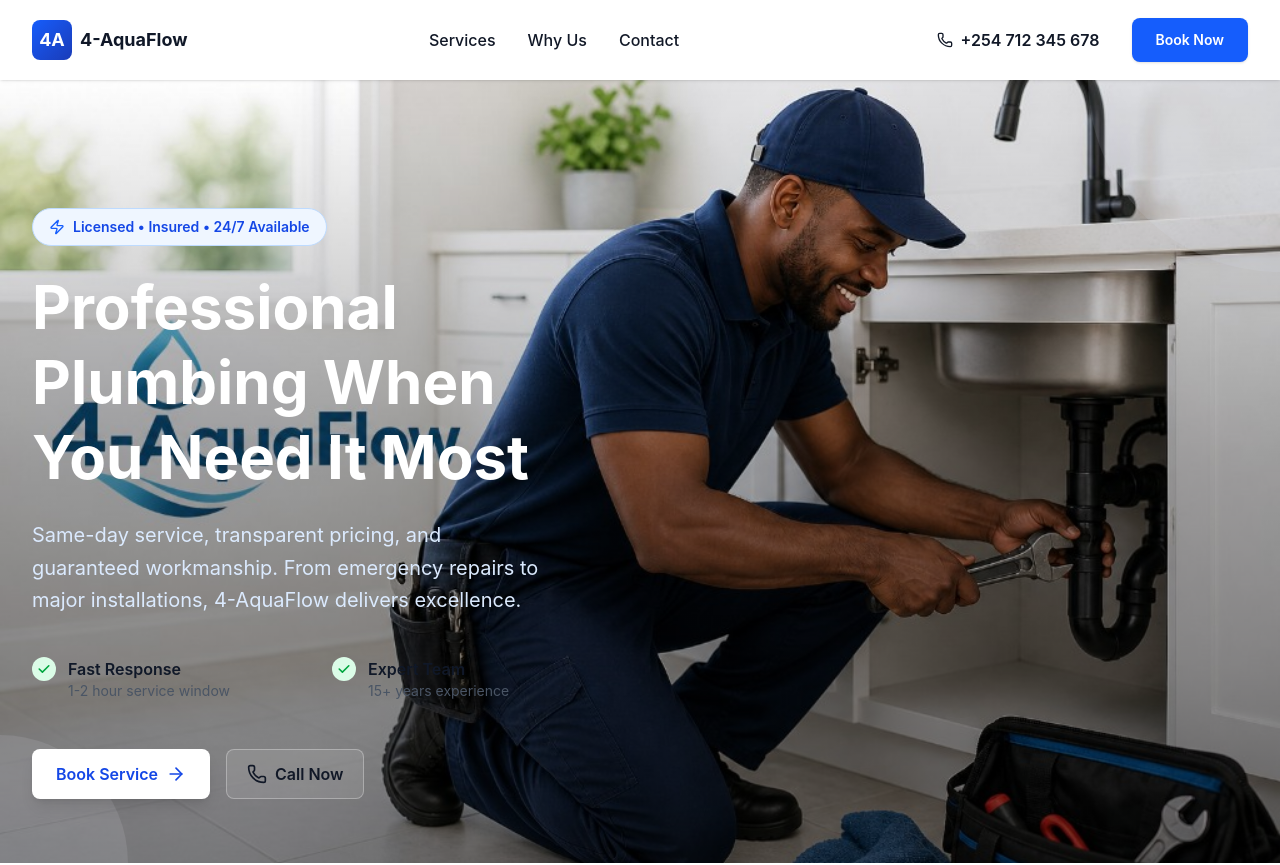
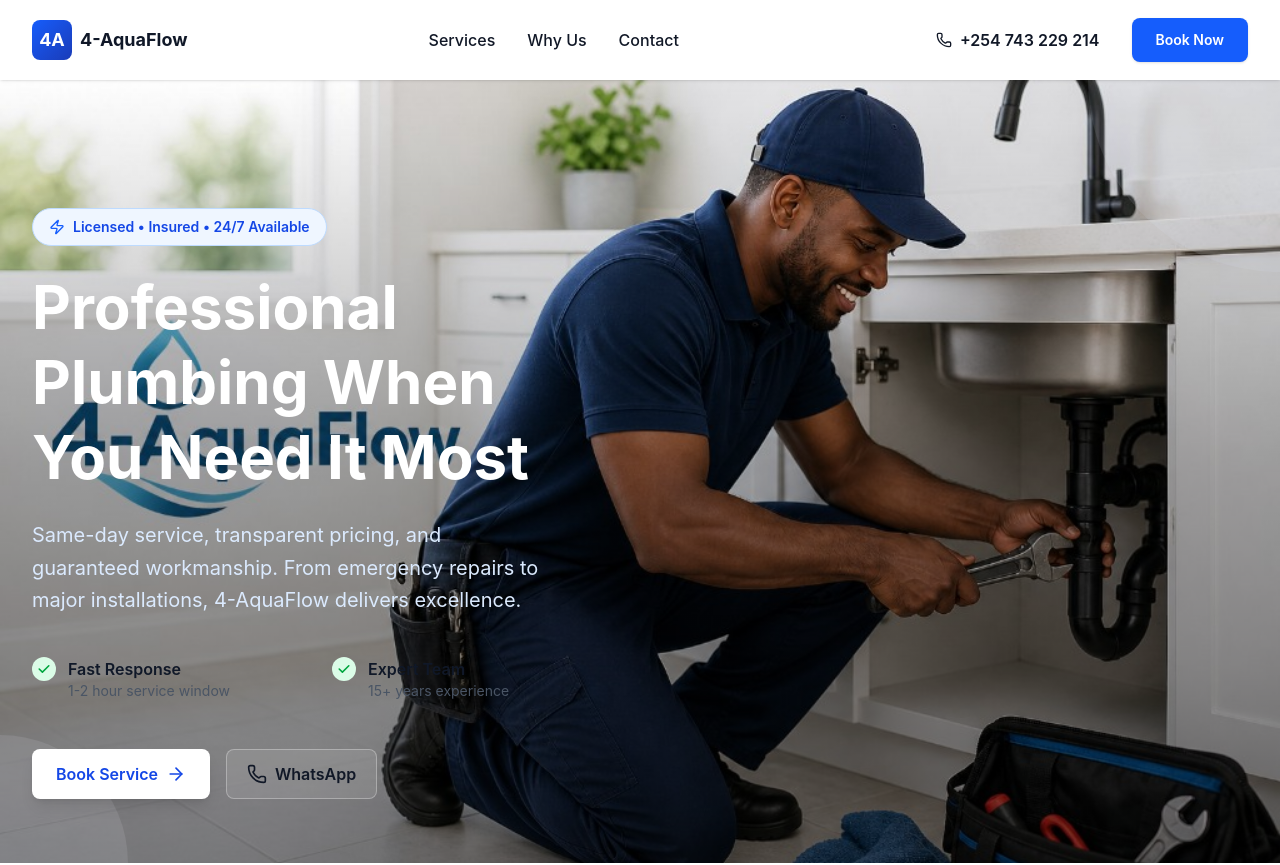
Before and after one commit to MwangiCharlesGichohi/plumbing, a Next.js app: page / in a window 1280 px wide. Shown: the top 865 px of the page. Built offline with nearby package versions, Linux system fonts and the light colour scheme.

Commit message:
chore: update contact info — use WhatsApp link and update email

```diff
--- a/src/components/CTABanner.tsx
+++ b/src/components/CTABanner.tsx
@@ -32,11 +32,13 @@ export default function CTABanner() {
             <motion.a
               whileHover={{ scale: 1.05 }}
               whileTap={{ scale: 0.95 }}
-              href="tel:+254712345678"
+              href="https://wa.me/254743229214"
+              target="_blank"
+              rel="noopener noreferrer"
               className="inline-flex items-center justify-center px-8 py-4 bg-white text-blue-600 rounded-lg font-bold text-lg hover:bg-blue-50 shadow-lg transition-all duration-200 group"
             >
               <Phone className="w-5 h-5 mr-3" />
-              Call Now
+              WhatsApp Now
             </motion.a>
             <motion.button
               whileHover={{ scale: 1.05 }}
--- a/src/components/Footer.tsx
+++ b/src/components/Footer.tsx
@@ -89,12 +89,14 @@ export default function Footer() {
             <ul className="space-y-4">
               <li className="flex items-start gap-3">
                 <Phone className="w-5 h-5 text-blue-400 mt-0.5 flex-shrink-0" />
-                <span className="text-gray-400">+254 (0) 712 345 678</span>
+                <a href="https://wa.me/254743229214" className="text-gray-400 hover:text-white transition-colors" target="_blank" rel="noopener noreferrer">
+                  +254 743 229 214
+                </a>
               </li>
               <li className="flex items-start gap-3">
                 <Mail className="w-5 h-5 text-blue-400 mt-0.5 flex-shrink-0" />
-                <a href="mailto:info@4aquaflow.com" className="text-gray-400 hover:text-white transition-colors">
-                  info@4aquaflow.com
+                <a href="mailto:gwosaha01@gmail.com" className="text-gray-400 hover:text-white transition-colors">
+                  gwosaha01@gmail.com
                 </a>
               </li>
               <li className="flex items-start gap-3">
--- a/src/components/Hero.tsx
+++ b/src/components/Hero.tsx
@@ -84,11 +84,13 @@ export default function Hero() {
               <motion.a
                 whileHover={{ scale: 1.05 }}
                 whileTap={{ scale: 0.95 }}
-                href="tel:+254712345678"
+                href="https://wa.me/254743229214"
+                target="_blank"
+                rel="noopener noreferrer"
                 className="btn btn-secondary group items-center border border-white/30 text-white px-5 py-3 bg-white/10"
               >
                 <Phone className="w-5 h-5 mr-2" />
-                Call Now
+                WhatsApp
               </motion.a>
             </div>
           </motion.div>
--- a/src/components/Navbar.tsx
+++ b/src/components/Navbar.tsx
@@ -41,11 +41,13 @@ export default function Navbar() {
           {/* CTA Button */}
           <div className="hidden md:flex items-center gap-4">
             <a
-              href="tel:+254712345678"
+              href="https://wa.me/254743229214"
+              target="_blank"
+              rel="noopener noreferrer"
               className="flex items-center gap-2 px-4 py-2 text-blue-600 font-semibold hover:text-blue-700"
             >
               <Phone className="w-4 h-4" />
-              <span className="hidden lg:inline">+254 712 345 678</span>
+              <span className="hidden lg:inline">+254 743 229 214</span>
             </a>
             <button className="btn btn-primary text-sm">Book Now</button>
           </div>
@@ -87,11 +89,13 @@ export default function Navbar() {
             ))}
             <div className="pt-4 space-y-3">
               <a
-                href="tel:+254712345678"
+                href="https://wa.me/254743229214"
+                target="_blank"
+                rel="noopener noreferrer"
                 className="flex items-center gap-2 px-4 py-2 text-blue-600 font-semibold"
               >
                 <Phone className="w-4 h-4" />
-                +254 712 345 678
+                +254 743 229 214
               </a>
               <button className="w-full btn btn-primary">Book Now</button>
             </div>
```
